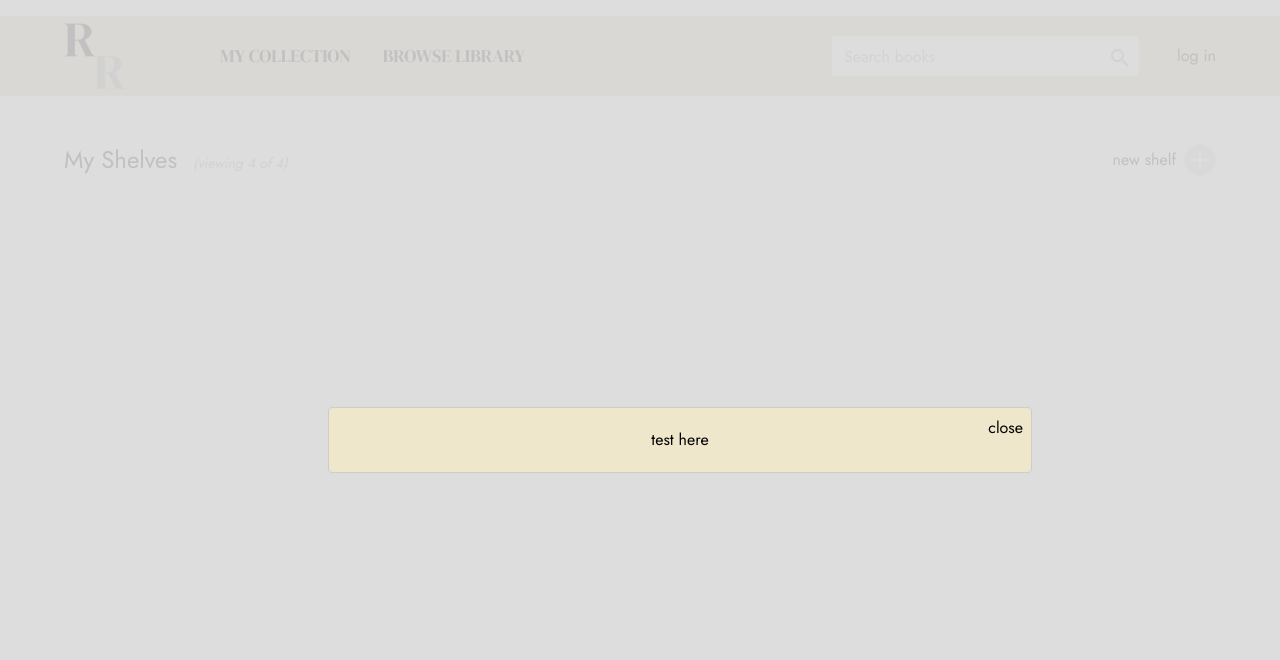
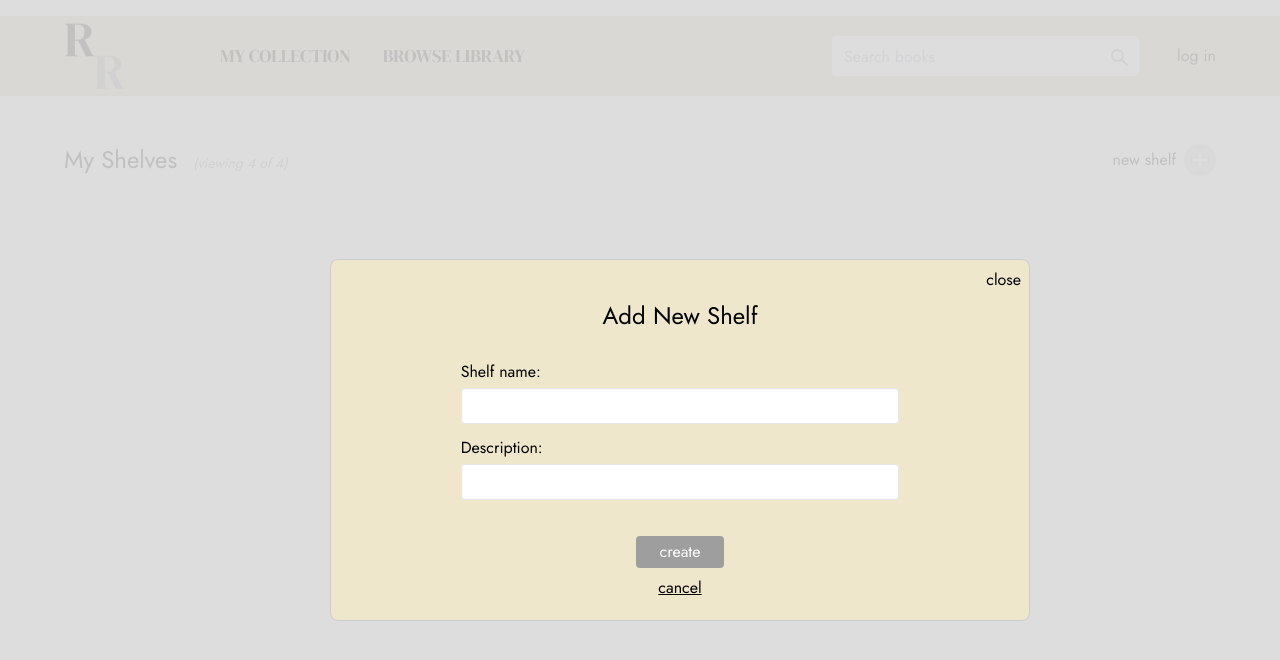
Before and after one commit to sam-rice/reading-room-ui, a Next.js app: page / in a window 1280 px wide. Both pictures are taken after a click on the button "new shelf". Shown: the top 660 px of the page. Built offline with nearby package versions, Linux system fonts and the light colour scheme.

Commit message:
add new shelf dialog

```diff
--- a/components/DialogContainer.tsx
+++ b/components/DialogContainer.tsx
@@ -30,10 +30,11 @@ const DialogContainer: FC<DialogContainerProps> = ({
           flexDirection: "column",
           alignItems: "center",
           position: "relative",
-          width: "55%",
+          width: "50%",
           maxWidth: 850,
           minWidth: 700,
           backgroundColor: "#EFE7CC",
+          borderRadius: 8
         },
       }}
       isOpen={isOpen}
--- a/components/NewShelfDialog.tsx
+++ b/components/NewShelfDialog.tsx
@@ -1,5 +1,9 @@
-import { FC } from "react"
+"use client"
+
+import { FC, useState } from "react"
 import DialogContainer from "./DialogContainer"
+import { Input } from "./Input"
+import { Button } from "./Button"
 
 interface NewShelfDialogProps {
   isOpen: boolean
@@ -7,9 +11,37 @@ interface NewShelfDialogProps {
 }
 
 const NewShelfDialog: FC<NewShelfDialogProps> = ({ isOpen, closeModal }) => {
+  const [shelfName, setShelfName] = useState("")
+  const [description, setDescription] = useState("")
+
+  const onKeyDown = (key: string) => {
+    if (key === "Enter") submitShelf()
+  }
+
+  const submitShelf = () => console.log("submit")
+
   return (
     <DialogContainer isOpen={isOpen} closeModal={closeModal}>
-      <p>test here</p>
+      <h1 className="text-2xl mt-5 mb-7">Add New Shelf</h1>
+      <div className="mb-9 w-2/3">
+        <Input
+          className="mb-3"
+          value={shelfName}
+          name="shelf-name"
+          label="Shelf name"
+          onChange={setShelfName}
+          onKeyDown={onKeyDown}
+        />
+        <Input
+          value={description}
+          name="description"
+          label="Description"
+          onChange={setDescription}
+          onKeyDown={onKeyDown}
+        />
+      </div>
+      <Button className="mb-2" onClick={submitShelf}>create</Button>
+      <button className="underline" onClick={closeModal}>cancel</button>
     </DialogContainer>
   )
 }
```
